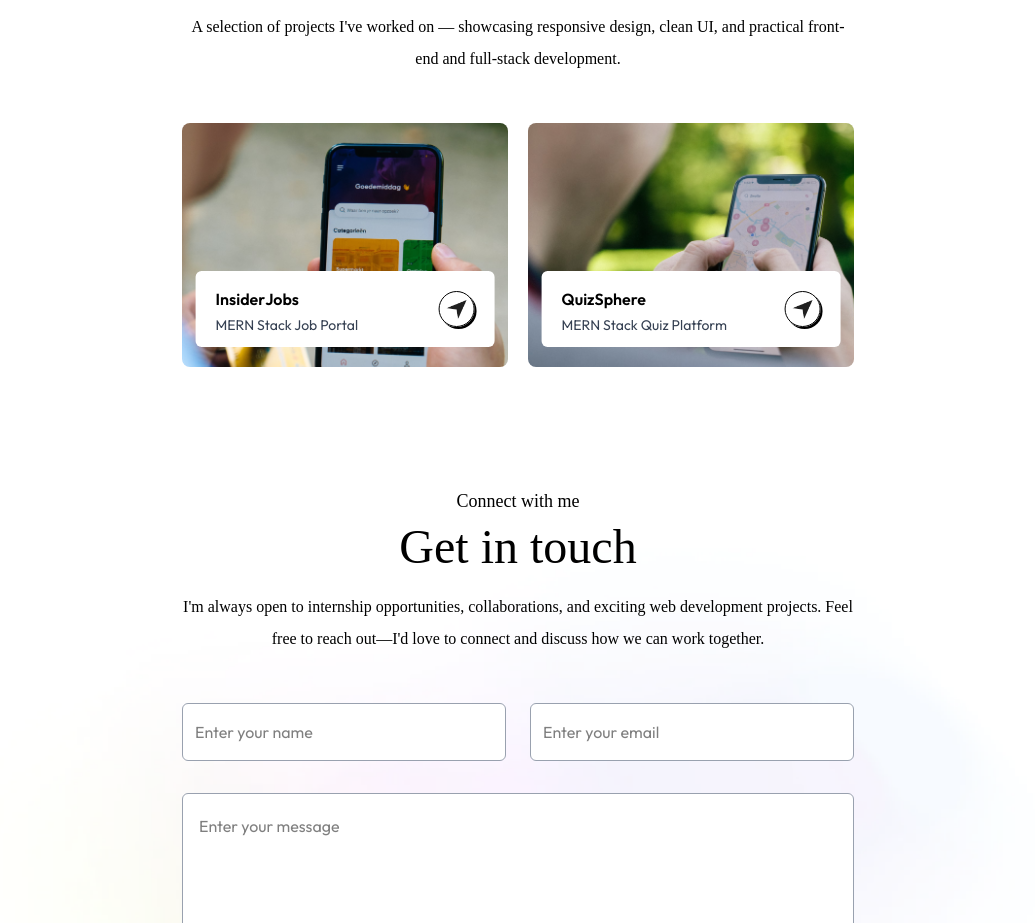
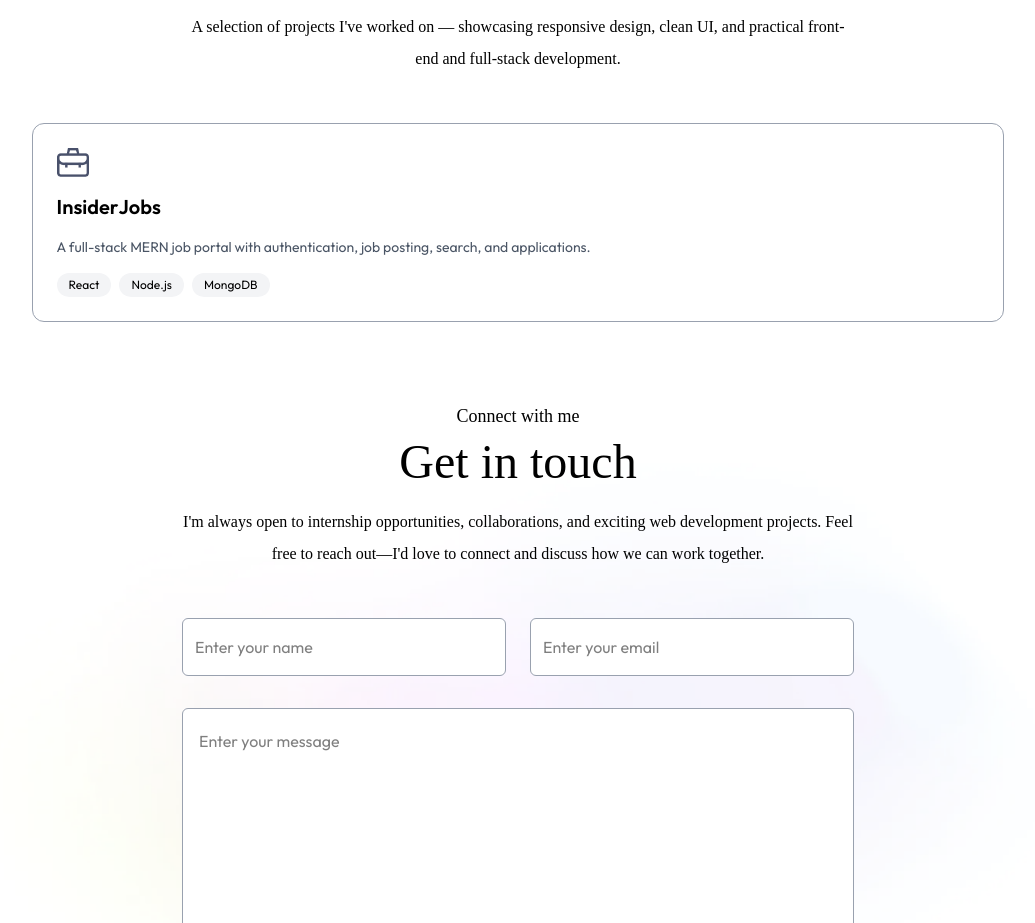
Before and after one commit to krithi30011996/portfolio, a plain HTML site: page index.html in a window 1280 px wide. Shown: the part 2500-3423 px from the top of the page, without its empty margins (122-1157 px from the left). Drawn offline with nearby package versions, Linux system fonts and the light colour scheme; a web font is replaced by a local one.

Commit message:
work card

```diff
--- a/index.html
+++ b/index.html
@@ -281,7 +281,7 @@
         <h4 class="text-center mb-2 text-lg serif-text">My portfolio</h4>
         <h2 class="text-center text-5xl serif-text">My latest work</h2>
         <p class="text-center max-w-2xl mx-auto mt-5 mb-12 serif-text">A selection of projects I've worked on — showcasing responsive design, clean UI, and practical front-end and full-stack development.</p>
-        <div class="grid grid-cols-1 sm:grid-cols-2 my-10 gap-5 max-w-2xl mx-auto">
+        <!-- <div class="grid grid-cols-1 sm:grid-cols-2 my-10 gap-5 max-w-2xl mx-auto">
             <div
                 class="aspect-[4/3] bg-[url('./images/work-1.png')] bg-no-repeat bg-cover bg-center rounded-lg relative cursor-pointer group">
                 <div
@@ -314,7 +314,22 @@
                 </div>
             </div>
 
+        </div> -->
+     <div class="border border-gray-400 dark:border-white/30 rounded-xl p-6 hover-light hover:-translate-y-1 duration-500 hover:shadow-[4px_4px_0_#000] dark:hover:shadow-[4px_4px_0_#fff]">
+        <img src="./images/project-icon.png" class="w-8 dark:invert" alt="">
+        <h3 class="my-4 text-xl font-semibold">InsiderJobs</h3>
+        <p class="text-sm text-gray-600 dark:text-white/70">
+            A full-stack MERN job portal with authentication, job posting, search, and applications.
+        </p>
+
+        <div class="flex gap-2 mt-4 flex-wrap">
+            <span class="text-xs px-3 py-1 rounded-full bg-gray-100 dark:bg-white/10">React</span>
+            <span class="text-xs px-3 py-1 rounded-full bg-gray-100 dark:bg-white/10">Node.js</span>
+            <span class="text-xs px-3 py-1 rounded-full bg-gray-100 dark:bg-white/10">MongoDB</span>
         </div>
+    </div>
+
+
     </div>
 
     <!---contact-->
```
